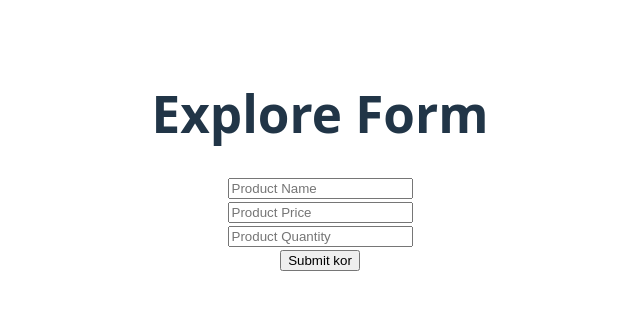
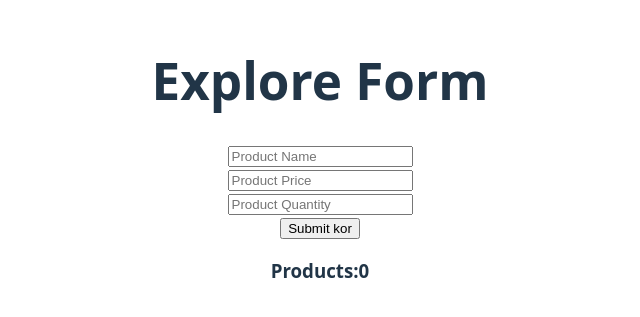
Before and after one commit to rayhanbri/module-46, a React (Vite) app: page / in a window 1280 px wide. Shown: the part 239-556 px from the top of the page, without its empty margins (320-960 px from the left). Built offline with nearby package versions, Linux system fonts and the light colour scheme.

Commit message:
product data   pass to product porduct table

```diff
--- a/src/components/PorductManagement/PorductManagement.jsx
+++ b/src/components/PorductManagement/PorductManagement.jsx
@@ -1,12 +1,19 @@
-import React from 'react';
+import React, { useState } from 'react';
 import ProductForm from './ProductForm';
 import ProductTable from './ProductTable';
 
 const PorductManagement = () => {
+  const [product,setProduct] = useState([]);
+
+  const handleAddProduct = (newProduct) =>{
+    const newProducts = [...product,newProduct];
+    setProduct(newProducts)
+  }
+
   return (
     <div>
-      <ProductForm></ProductForm>
-      <ProductTable></ProductTable>
+      <ProductForm handleAddProduct={handleAddProduct}></ProductForm>
+      <ProductTable product={product} ></ProductTable>
 
     </div>
   );
--- a/src/components/PorductManagement/ProductForm.jsx
+++ b/src/components/PorductManagement/ProductForm.jsx
@@ -1,6 +1,6 @@
 import React from 'react';
 
-const ProductForm = () => {
+const ProductForm = ({handleAddProduct}) => {
 
   const handleSubmit=e=>{
     e.preventDefault();
@@ -16,7 +16,9 @@ const ProductForm = () => {
       price,
       quantity
     }
-  console.log(newProduct)
+  // console.log(newProduct)
+
+  handleAddProduct(newProduct)
 
   }
   return (
--- a/src/components/PorductManagement/ProductTable.jsx
+++ b/src/components/PorductManagement/ProductTable.jsx
@@ -1,8 +1,9 @@
 import React from 'react';
 
-const ProductTable = () => {
+const ProductTable = ({product}) => {
   return (
     <div>
+      <h3>Products:{product.length}</h3>
 
     </div>
   );
```
